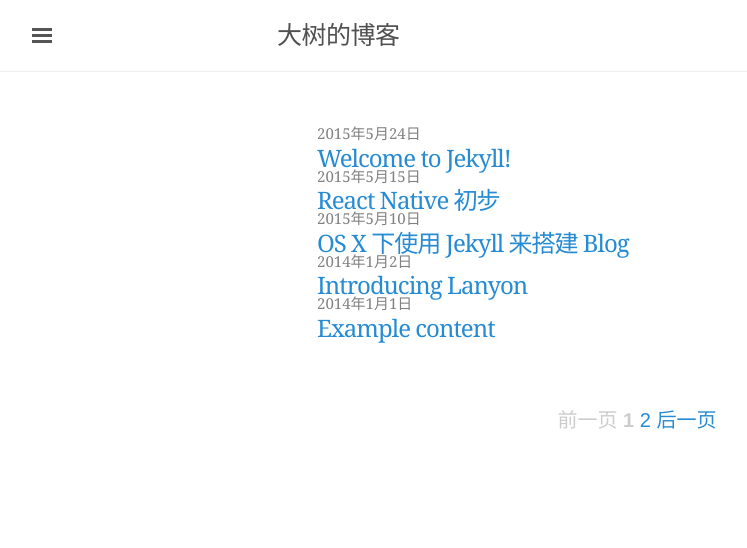
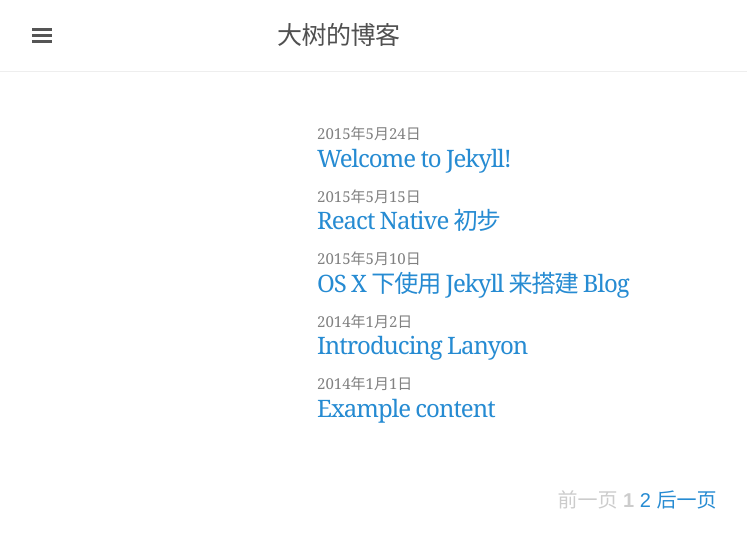
Before and after one commit to 0000-bigtree/0000-bigtree.github.io, a Jekyll site: the page built from index.html, in a window 1280 px wide. Shown: the top 548 px of the page, without its empty margins (3-750 px from the left). Built offline with Jekyll 4.4.1, drawn with Linux system fonts in a browser that asks for light colours; the list of posts is cut into pages by our own code.

Commit message:
修改文章列表的CSS样式

```diff
--- a/public/css/lanyon.css
+++ b/public/css/lanyon.css
@@ -321,7 +321,6 @@ a.sidebar-nav-item:focus {
 .page-title,
 .post-title {
   margin-top: 0;
-  margin-bottom: 1rem;
 }
 
 /* Meta data line below post title */
@@ -358,6 +357,7 @@ a.sidebar-nav-item:focus {
 }
 
 .posts { list-style-type: none; }
+.posts li { margin-bottom: 1rem; }
 
 .posts .post-link {
   font-size: 24px;
```
